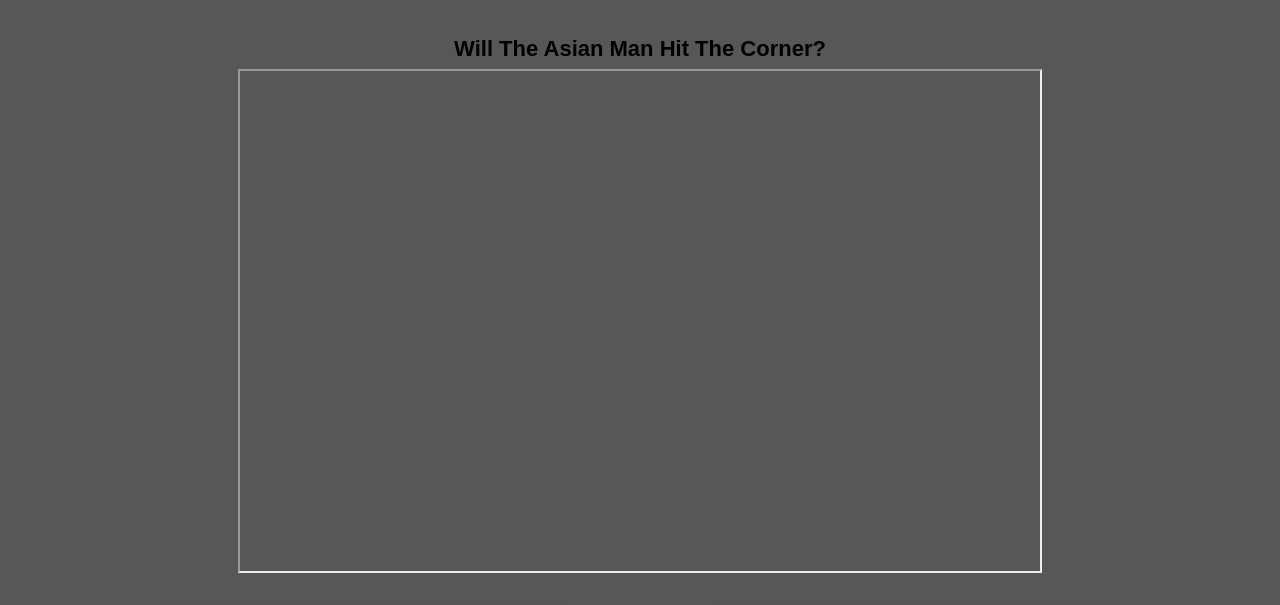
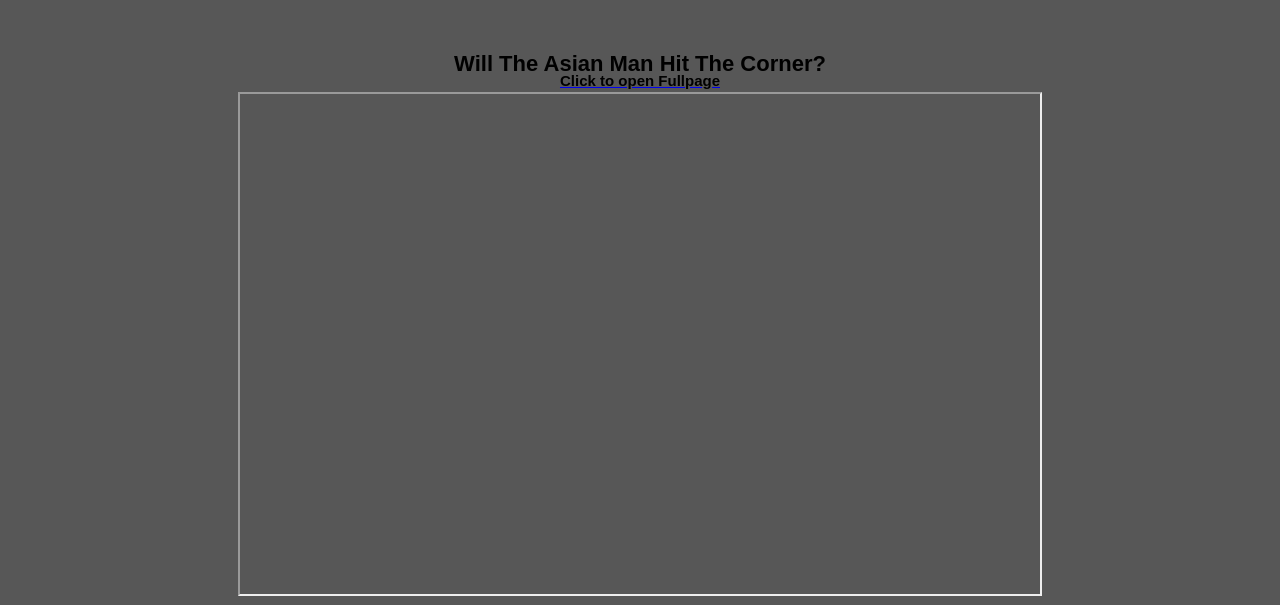
Before and after one commit to asianmans/asianmans.github.io, a plain HTML site: page cursed.html in a window 1280 px wide. Shown: the part 193-798 px from the top of the page. Drawn offline with Linux system fonts and the light colour scheme.

Commit message:
Update cursed.html

```diff
--- a/cursed.html
+++ b/cursed.html
@@ -96,14 +96,25 @@ h1{
 }
 
 h2{
+
   color: black;
-  text-align: center;
   font-weight: bold;
-  padding: 0px;
+  padding: 0px 00px;
   font-family: Arial, sans-serif;
   font-size: 22px;
   position: relative;
-  top: 20px;
+  top: 35px;
+}
+
+h3{
+
+  color: black;
+  font-weight: bold;
+  padding: 0px 50px;
+  font-family: Arial, sans-serif;
+  font-size: 15px;
+  position: relative;
+  top: 12px;
 }
 
 </style>
@@ -126,9 +137,9 @@ h2{
   <li><a href="index.html">Home</a></li>
 </ul>
 
-<center>
-<h2>Will The Asian Man Hit The Corner?</h2>
-<a href="dvd.html"><iframe src="dvd2.html" style="position:relative;top:9px;" height="500" width="800" title="Iframe Example"></iframe></a></center>
+
+<center><h2>Will The Asian Man Hit The Corner?</h2><a href="dvd.html"><h3>Click to open Fullpage</h3></a>
+<iframe src="dvd2.html" height="500" width="800" title="Asian Man"></iframe></center>
 
 <div class="grid-container">
     <div><img class="image2" src="images/dog1.jpg" alt="Project1"></div>
```
